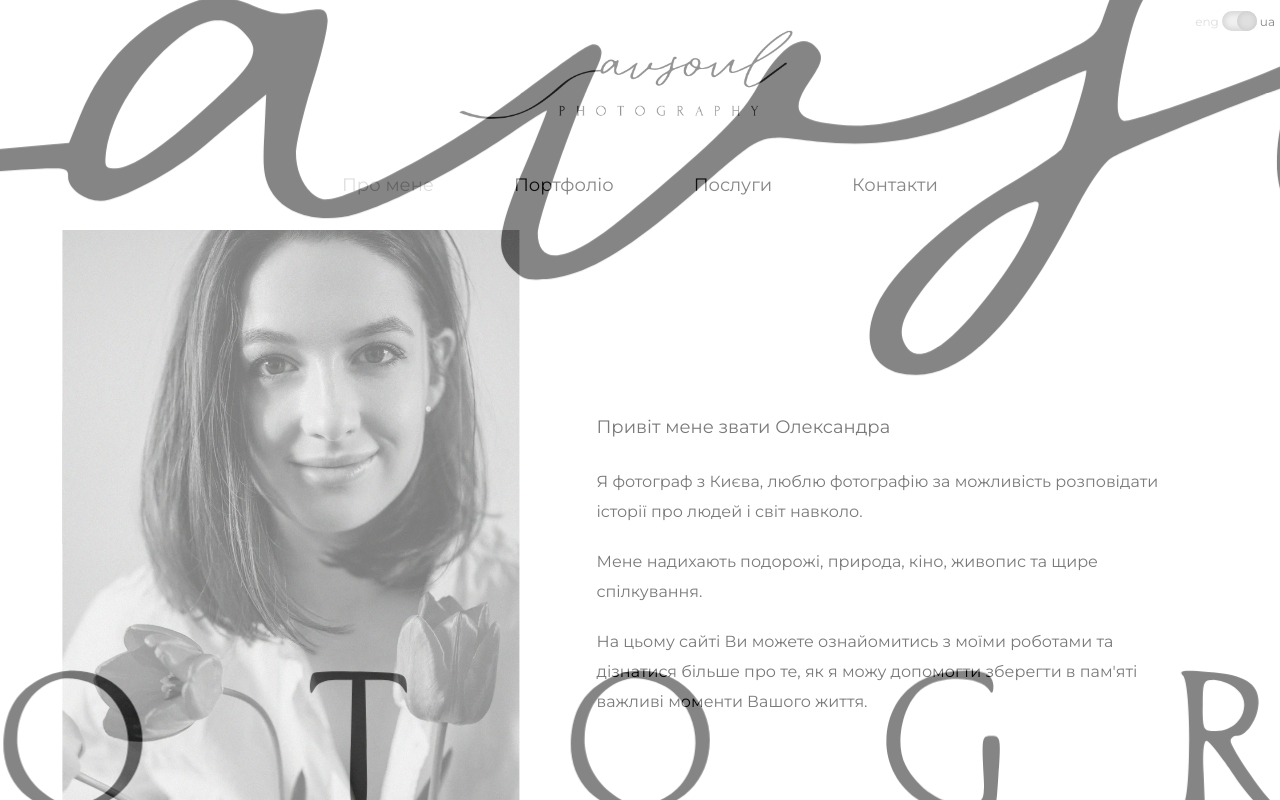
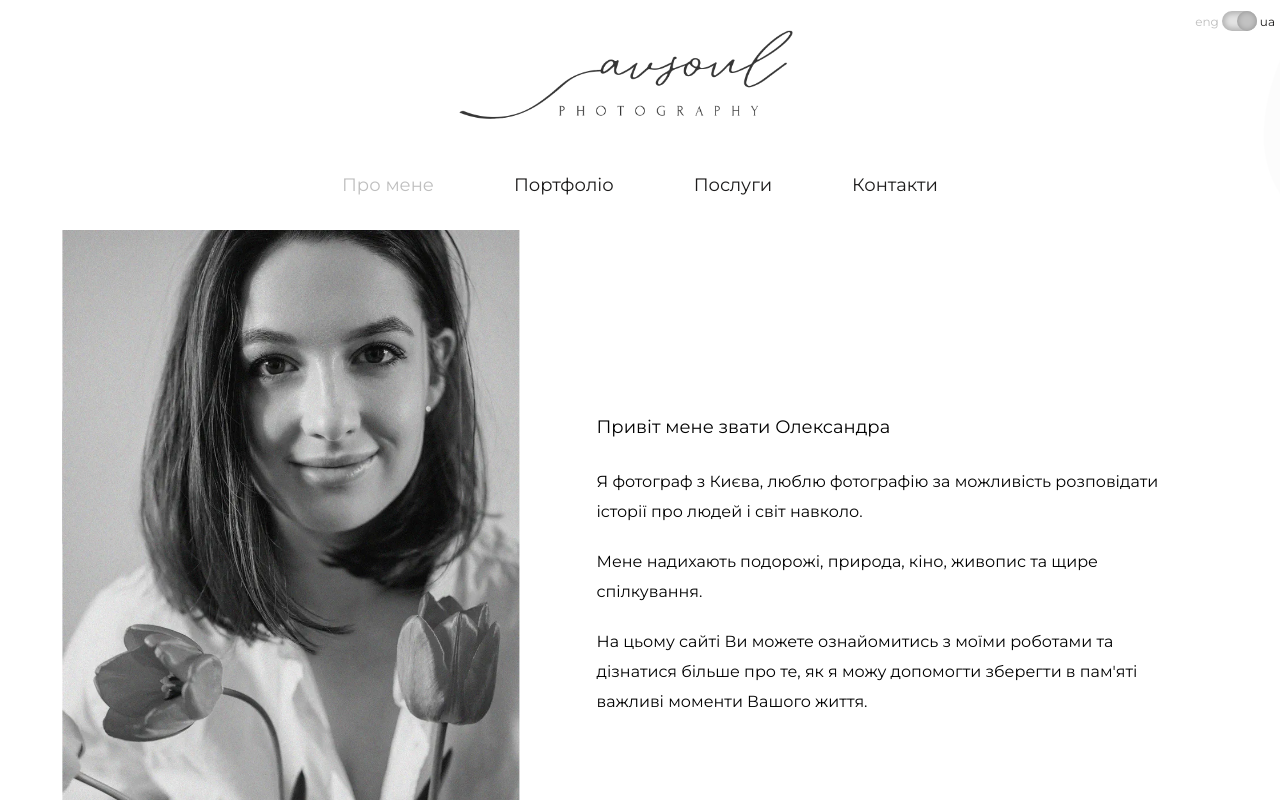
Before and after one commit to mahalov27/av-soul, a React (Create React App) app: page /#/ in a window 1280 px wide. Shown: the top 800 px of the page. Built offline with nearby package versions, Linux system fonts and the light colour scheme.

Commit message:
fix: scale logo LoaderJingle

```diff
--- a/src/Components/PagesComponents/LoaderJingle/LoaderJingle.module.css
+++ b/src/Components/PagesComponents/LoaderJingle/LoaderJingle.module.css
@@ -7,7 +7,7 @@
     justify-content: center;
     align-items: center;
     background: white;
-    animation: logoHidden 1.6s ease-in-out forwards;
+    animation: logoHidden 1s ease-in-out forwards;
     animation-delay: 5.5s;
     pointer-events: none
 }
@@ -15,13 +15,16 @@
     0%{
         opacity: 1;
     }
+    30%{
+        opacity: 0.1;
+    }
     100%{
         opacity: 0;
     }
 }
 .svg{
     scale: 1;
-    animation: logoScale 1.8s ease-out forwards;
+    animation: logoScale 0.9s ease-out forwards;
     animation-delay: 5.5s;
 }
 @keyframes logoScale {
@@ -30,12 +33,11 @@
         margin-bottom: 0;
     }
     100%{
-        scale: 8;
-        margin-bottom: 26%;
+        scale: 15;
+        margin-bottom: 60%;
     }
 }
 .logo{
-    /* position: fix; */
     opacity: 0;
     animation: logoAnimation 2.5s ease-in forwards;
 }
```
